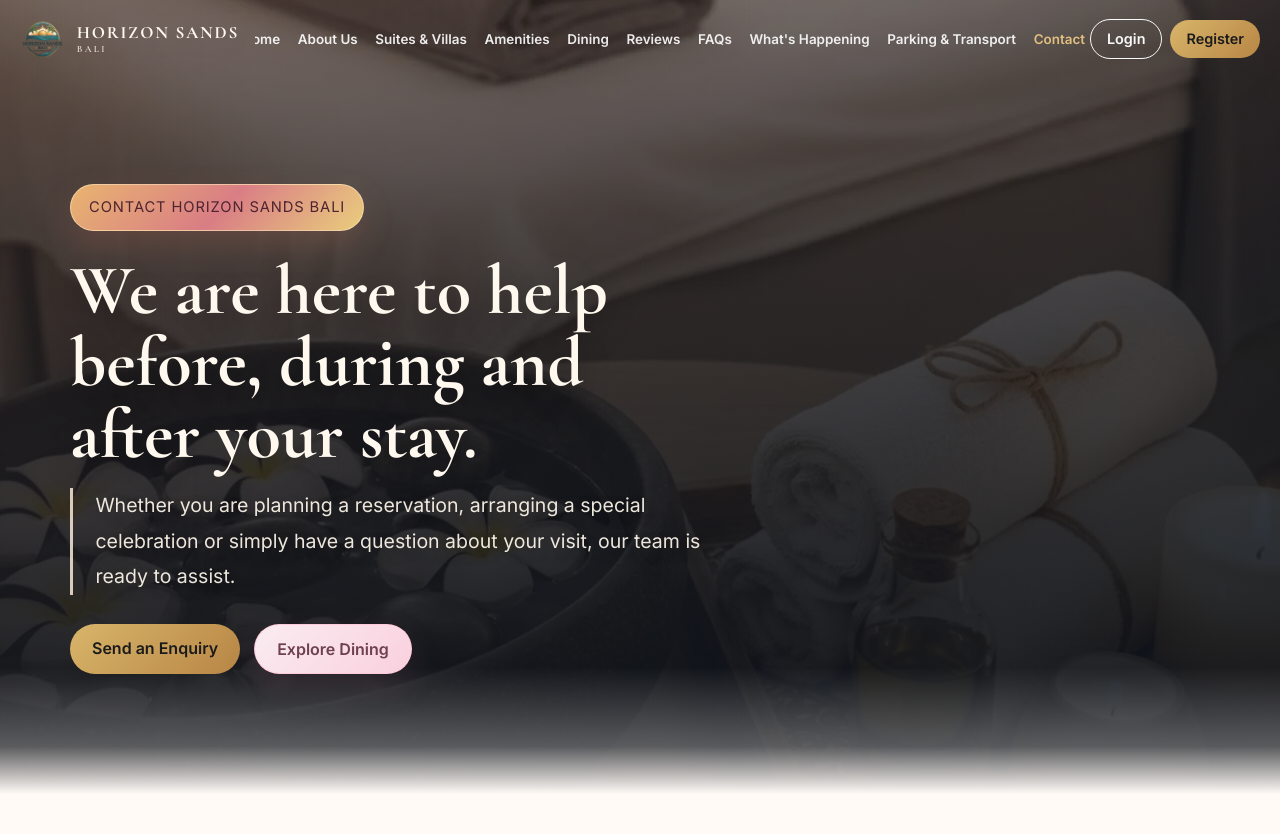
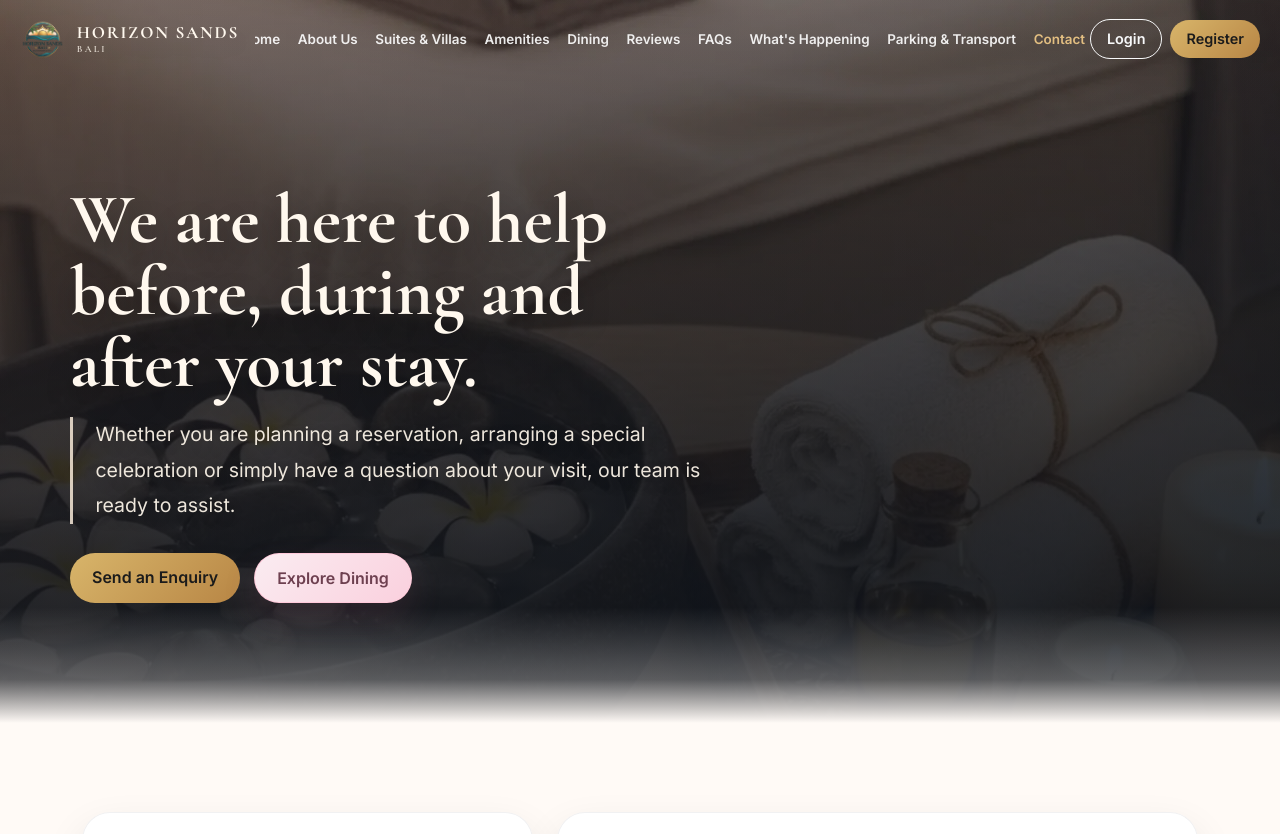
Before and after one commit to gAbri3lee/inf1005-web-sys, a PHP site: page /contact.php in a window 1280 px wide. Shown: the top 834 px of the page. Run offline with PHP 8.4, Linux system fonts and the light colour scheme.

Commit message:
Update contact.php

```diff
--- a/public/contact.php
+++ b/public/contact.php
@@ -84,7 +84,6 @@ include __DIR__ . '/../app/includes/navbar.php';
         <div class="container page-hero-content">
             <div class="row">
                 <div class="col-lg-8 col-xl-7 reveal-up">
-                    <span class="hero-tag">Contact Horizon Sands Bali</span>
                     <h1 class="page-hero-title">We are here to help before, during and after your stay.</h1>
                     <p class="page-hero-text">
                         Whether you are planning a reservation, arranging a special celebration or simply have a
```
